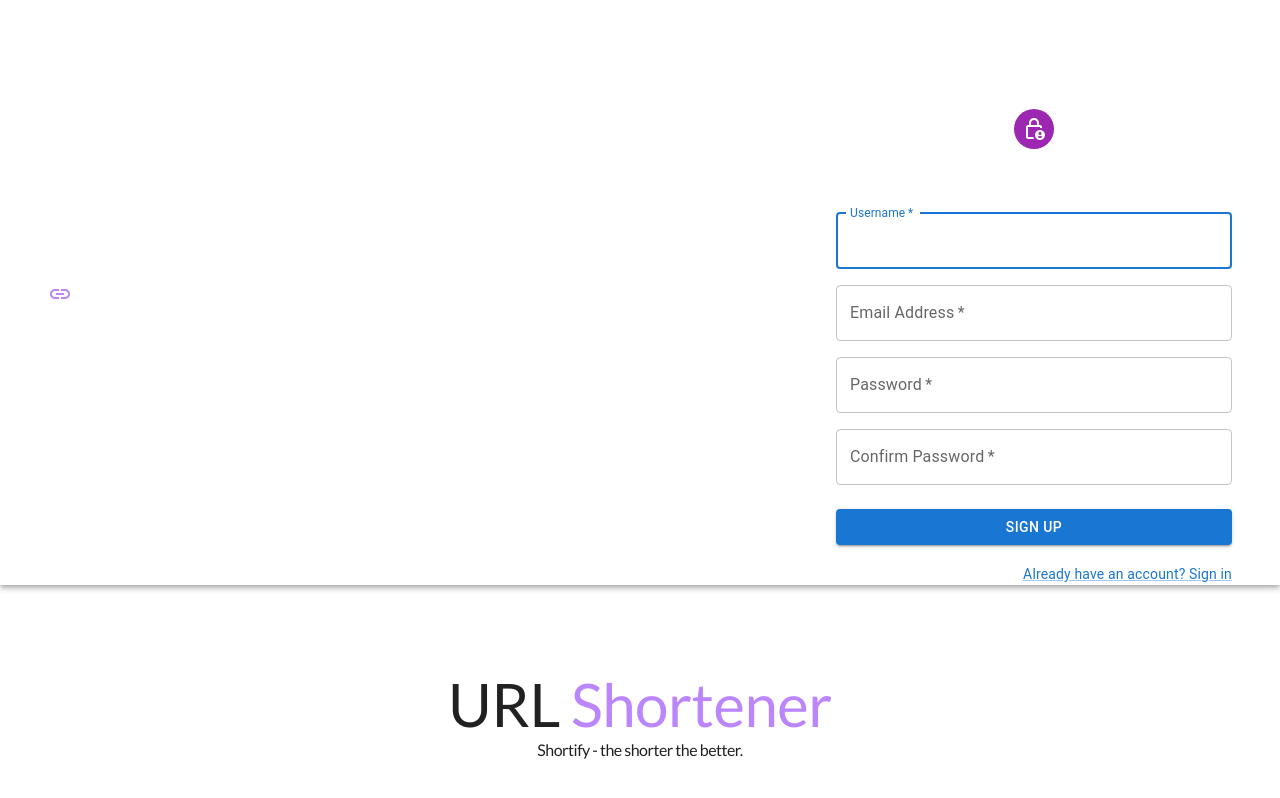
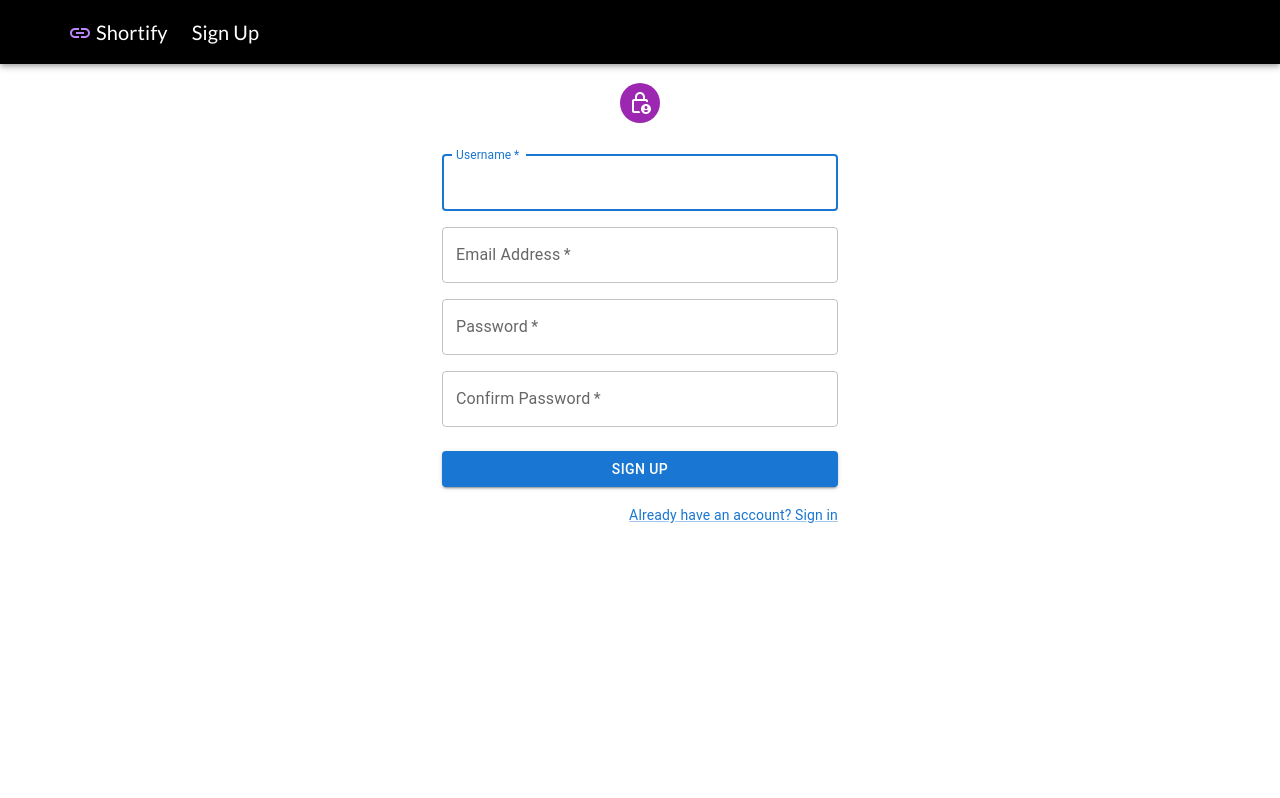
Before and after one commit to agalit1/capstone-project-url-shortener, a React (Create React App) app in the folder frontend/: page /signup in a window 1280 px wide. Shown: the top 798 px of the page. Built offline with nearby package versions, Linux system fonts and the light colour scheme.

Commit message:
Add ApplicationBar component and navigation functionality

```diff
--- a/frontend/src/App.tsx
+++ b/frontend/src/App.tsx
@@ -1,13 +1,13 @@
 import './style/App.css';
 import './style/style';
 import LinkCard from "./Components/Link/LinkCard";
-import {BrowserRouter, Route, Routes} from "react-router-dom";
-import {AppBar, Box, Button, CssBaseline, Toolbar, Typography} from "@mui/material";
-import {Link} from "@mui/icons-material";
+import {Route, Routes} from "react-router-dom";
+import {Typography} from "@mui/material";
 import BackgroundAnimate from "./Components/Link/BackgroundAnimate";
 import LinkResult from "./Components/Link/LinkResult";
 import {useState} from "react";
 import SignUpCard from "./Components/User/SignUpCard";
+import ApplicationBar from "./ApplicationBar";
 
 
 function App() {
@@ -16,37 +16,21 @@ function App() {
 
     return (
         <>
-            <CssBaseline/>
-            <Box sx={{flexGrow: 1, mb: 3}}>
-                <AppBar position="relative" sx={{bgcolor: "white"}}>
-                    <Toolbar>
-                        <Link sx={{color: "#BB86FC", mt: 0.5, mb: 0.2, marginLeft: 3, marginRight: 0.5}}/>
-                        <Typography variant="h6" component="div" fontFamily='Lato'>
-                            Shortify
-                        </Typography>
-                        <div className="signup">
-                            <Button color="inherit">Sign Up</Button>
-                            <SignUpCard/>
-                        </div>
-                    </Toolbar>
-                </AppBar>
-            </Box>
+            <ApplicationBar/>
             <div className="container">
                 <Typography display="inline" variant="h2" align="center" color="textPrimary" gutterBottom
                             fontFamily='Lato'>
                     URL <span className="title">Shortener</span>
                     <p className="slogan">Shortify - the shorter the better.</p>
                 </Typography>
-                <BrowserRouter>
-                    <Routes>
-                        <Route path='/' element={<LinkCard setShortLink={setShortLink}/>}/>
-                    </Routes>
-                </BrowserRouter>
+                <Routes>
+                    <Route path='/' element={<LinkCard setShortLink={setShortLink}/>}/>
+                    <Route path='/signup' element={<SignUpCard/>}/>
+                </Routes>
                 <LinkResult shortLink={shortLink}/>
                 <BackgroundAnimate/>
             </div>
         </>
     )
 }
-
 export default App;
--- /dev/null
+++ b/frontend/src/ApplicationBar.tsx
@@ -0,0 +1,47 @@
+import React from 'react';
+import {AppBar, Box, CssBaseline, Toolbar, Typography} from "@mui/material";
+import {Link} from "@mui/icons-material";
+import {Link as RouterLink} from "react-router-dom";
+
+function ApplicationBar() {
+    return (
+        <>
+            <CssBaseline/>
+            <Box sx={{flexGrow: 1, mb: 3}}>
+                <AppBar position="relative" sx={{bgcolor: "black"}}>
+                    <Toolbar>
+                        <div className="signup">
+                            <nav className="nav">
+                                <ul>
+                                    <li>
+                                        <RouterLink to='/'>
+                                            <Link sx={{
+                                                color: "#BB86FC",
+                                                mt: 0.5,
+                                                mb: 0.2,
+                                                marginLeft: 3,
+                                                marginRight: 0.5
+                                            }}/>
+                                            <Typography variant="h6" component="div" fontFamily='Lato'>
+                                                Shortify
+                                            </Typography>
+                                        </RouterLink>
+                                    </li>
+                                    <li>
+                                        <RouterLink to='/signup'>
+                                            <Typography variant="h6" component="div" fontFamily='Lato'>
+                                                Sign Up
+                                            </Typography>
+                                        </RouterLink>
+                                    </li>
+                                </ul>
+                            </nav>
+                        </div>
+                    </Toolbar>
+                </AppBar>
+            </Box>
+        </>
+    );
+}
+
+export default ApplicationBar;
--- a/frontend/src/Components/User/SignUpCard.tsx
+++ b/frontend/src/Components/User/SignUpCard.tsx
@@ -1,5 +1,5 @@
 import React from 'react';
-import {Avatar, Box, Button, Container, CssBaseline, Grid, Link, TextField, Typography,} from "@mui/material";
+import {Avatar, Box, Button, Container, CssBaseline, Grid, Link, TextField,} from "@mui/material";
 import LockPersonOutlinedIcon from '@mui/icons-material/LockPersonOutlined';
 import axios from "axios";
 import {InferType, object, string} from 'yup';
@@ -54,10 +54,7 @@ function SignUpCard() {
                 <Avatar sx={{m: 1, bgcolor: 'secondary.main'}}>
                     <LockPersonOutlinedIcon/>
                 </Avatar>
-                <Typography component="h1" variant="h5">
-                    Sign up
-                </Typography>
-                <Box component="form" noValidate onSubmit={handleSubmit(onSubmit)} sx={{mt: 3}}>
+                <Box component="form" noValidate onSubmit={handleSubmit(onSubmit)} sx={{mt: 3}} autoComplete="off">
                     <Grid container spacing={2}>
                         <Grid item xs={12}>
                             <TextField
--- a/frontend/src/index.tsx
+++ b/frontend/src/index.tsx
@@ -3,14 +3,17 @@ import ReactDOM from 'react-dom/client';
 import './style/index.css';
 import App from './App';
 import reportWebVitals from './reportWebVitals';
+import {BrowserRouter} from "react-router-dom";
 
 const root = ReactDOM.createRoot(
-  document.getElementById('root') as HTMLElement
+    document.getElementById('root') as HTMLElement
 );
 root.render(
-  <React.StrictMode>
-    <App />
-  </React.StrictMode>
+    <BrowserRouter>
+        <React.StrictMode>
+            <App/>
+        </React.StrictMode>
+    </BrowserRouter>
 );
 
 // If you want to start measuring performance in your app, pass a function
--- a/frontend/src/style/App.css
+++ b/frontend/src/style/App.css
@@ -95,13 +95,43 @@
     margin-bottom: 10px;
 }
 
-.signup {
-    font-family: 'Lato', sans-serif;
-    margin-left: auto;
-}
-
 .error {
     margin-left: auto;
     display: flex;
     color: red
 }
+
+.signup nav {
+    font-family: 'Lato', sans-serif;
+    color: white;
+    display: flex;
+    justify-content: space-between;
+    align-items: stretch;
+    gap: 2rem;
+    padding: 0 1rem;
+}
+
+.nav ul {
+    padding: 0;
+    margin: 0;
+    list-style: none;
+    display: flex;
+    gap: 1rem;
+}
+
+.nav a {
+    color: inherit;
+    text-decoration: none;
+    height: 100%;
+    display: flex;
+    align-items: center;
+    padding: .25rem;
+}
+
+.nav li.active {
+    background-color: #555;
+}
+
+.nav li:hover {
+    color: #BB86FC;
+}
```
